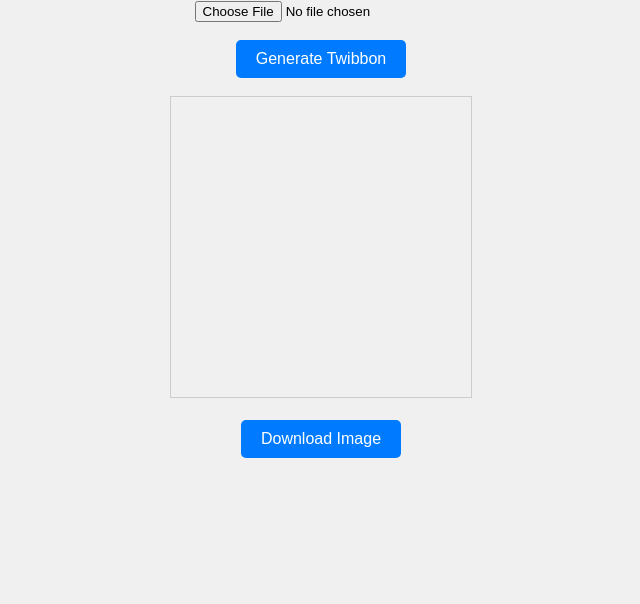
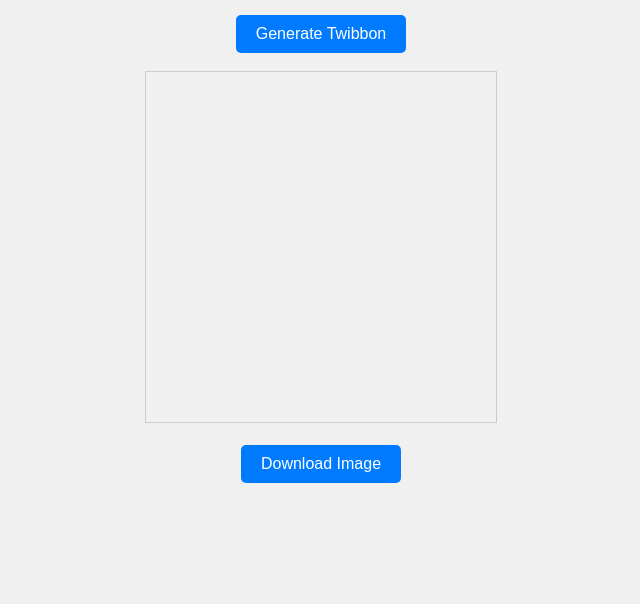
Before and after one commit to gcerard/JS20DKD, a plain HTML site: page index.html in a window 1280 px wide. Shown: the part 212-816 px from the top of the page, without its empty margins (319-959 px from the left). Drawn offline with Linux system fonts and the light colour scheme.

Commit message:
Update index.html

```diff
--- a/index.html
+++ b/index.html
@@ -29,8 +29,8 @@
         }
         canvas {
             border: 1px solid #ccc;
-            width: 300px;  /* Display size */
-            height: 300px; /* Display size */
+            width: 350px;  /* Display size */
+            height: 350px; /* Display size */
         }
     </style>
 </head>
```
